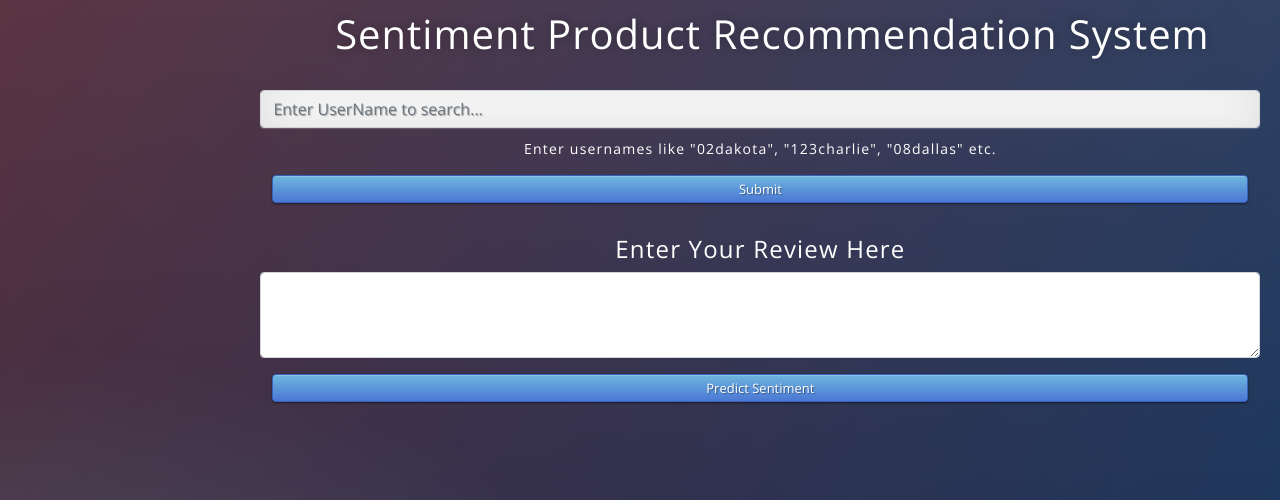
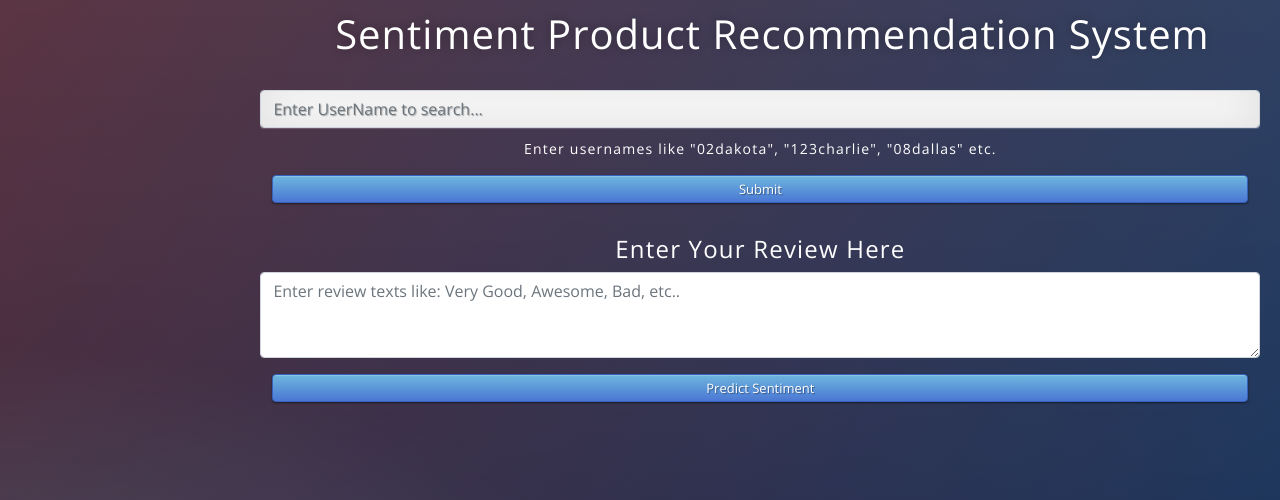
Before and after one commit to Ninkal007/Senti-Recom-Nik, a Flask app: page / in a window 1280 px wide. Shown: the top 500 px of the page. Run offline with Flask 2, Linux system fonts and the light colour scheme; parts of the project's set-up code (start-up, migrations or seed data) failed here and were passed over.

Commit message:
commit 13

```diff
--- a/templates/index.html
+++ b/templates/index.html
@@ -81,6 +81,7 @@
               name="reviewText"
               rows="3"
               id="reviewText"
+              placeholder="Enter review texts like: Very Good, Awesome, Bad, etc.."
             ></textarea>
           </div>
           <div class="row">
```
